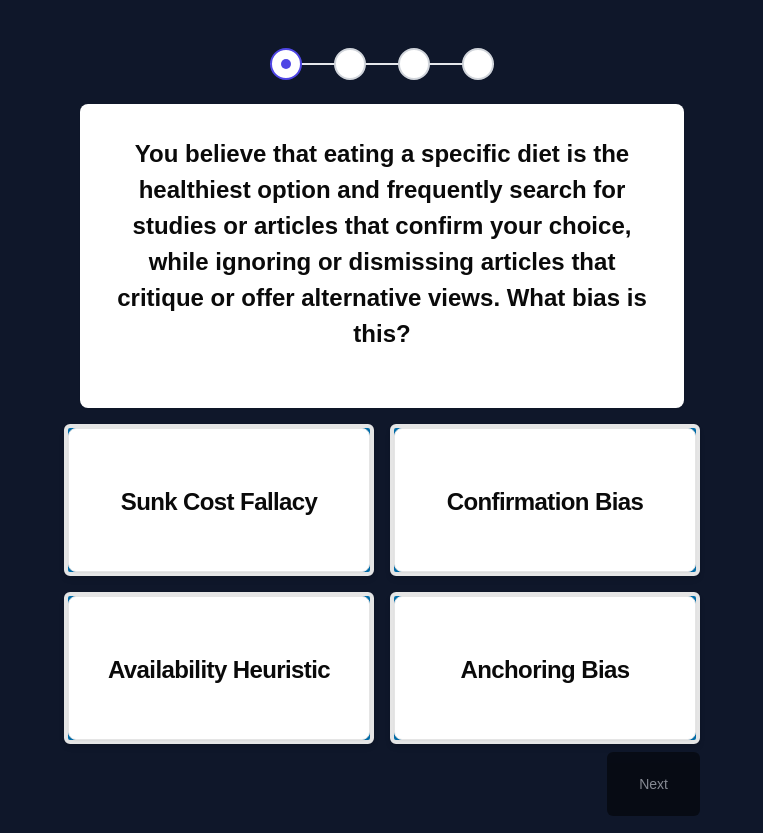
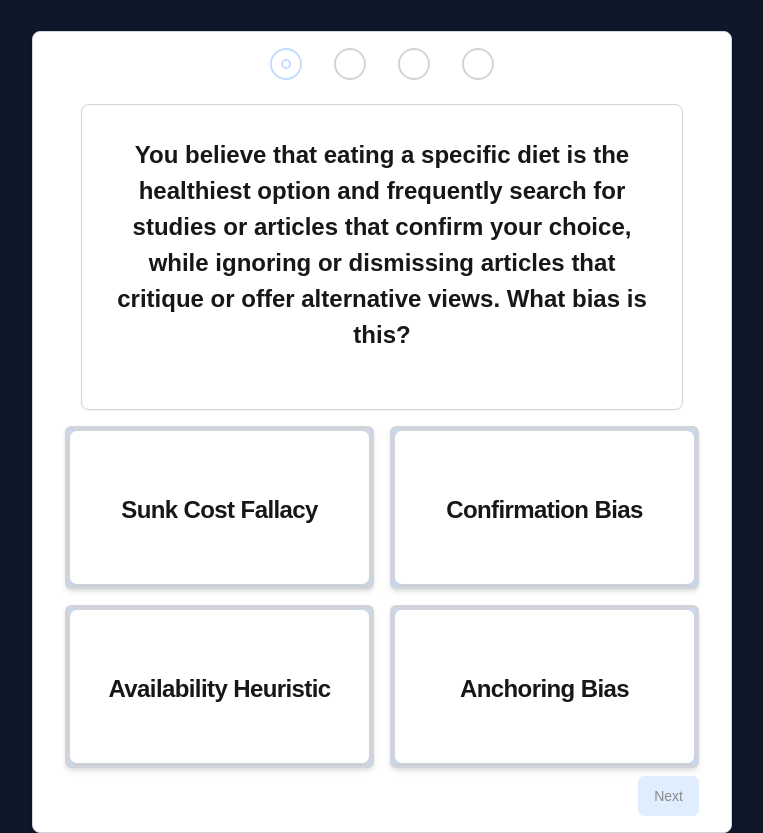
Before and after one commit to liathirsh/YourBiasGame, a Next.js app: page /play in a window 1280 px wide. Shown: the whole page, without its empty margins (258-1021 px from the left). Built offline with nearby package versions, Linux system fonts and the light colour scheme.

Commit message:
theme changes

```diff
--- a/src/app/(game)/_components/choiceGrid.tsx
+++ b/src/app/(game)/_components/choiceGrid.tsx
@@ -24,9 +24,10 @@ const ChoiceGrid = ({ choices, selectedChoice, handleClick, flippedStates }: Cho
                             selectedChoice
                                 ?
                                 choice.isCorrect
-                                    ? 'bg-green-600 border-green-600'
-                                    : 'bg-red-600 border-red-600'
-                                : 'bg-[#006DAA] hover:bg-[#003559] hover:border-[#003559]'
+                                    ? 'bg-success border-success hover:bg-success-hover'
+                                    : 'bg-destructive border-destructive hover:bg-destructive-hover'
+                                : 'bg-primary hover:primary hover:bg-primary-hover hover:border-primary-hover'
+
                         }`}
                         disabled={false}
                 >
--- a/src/app/(game)/_components/choicebox.tsx
+++ b/src/app/(game)/_components/choicebox.tsx
@@ -12,11 +12,6 @@ export interface ChoiceBoxProps {
 const ChoiceBox = ({ choice, definition, isFlipped } : ChoiceBoxProps) => {
     const isMobile = useMediaQuery('(max-width: 768px)');
     const isSmallScreen = useMediaQuery('(max-width: 390px)');
-
-    // const { height } = useSpring({
-    //   height: isSmallScreen ? "120px" : isMobile ? "80px" : "150px",
-    //   config: { mass: 5, tension: 280, friction: 30 },
-    // });
 
     const { rotation } = useSpring({
         rotation: isFlipped ? 180 : 0,
@@ -44,7 +39,7 @@ const ChoiceBox = ({ choice, definition, isFlipped } : ChoiceBoxProps) => {
                 transform: "rotateY(0deg)",
               }}
             >
-              <Card className={`w-full h-full flex items-center justify-center"
+              <Card className={`w-full h-full flex items-center justify-center bg-card border border-border shadow-sm rounded-lg"
                 ${
                   isSmallScreen
                   ? "text-xs py-2"
@@ -53,7 +48,7 @@ const ChoiceBox = ({ choice, definition, isFlipped } : ChoiceBoxProps) => {
                   : "text-lg p-8"
                 }`}
                 >
-                <CardTitle className="w-full px-0 pt-1 text-center">
+                <CardTitle className="w-full px-0 pt-1 text-center text-foreground">
                   {choice}
                 </CardTitle>
               </Card>
@@ -66,8 +61,8 @@ const ChoiceBox = ({ choice, definition, isFlipped } : ChoiceBoxProps) => {
                 transform: "rotateY(180deg)",
               }}
             >
-              <Card className="w-full h-full flex items-center justify-center">
-                <CardDescription className="w-full text-xs md:text-sm lg:text-base leading-tight md:leading-tight lg:leading-normal px-0 pt-4 text-center">
+              <Card className="w-full h-full flex items-center justify-center bg-muted border border-border shadow-sm rounded-lg">
+                <CardDescription className="w-full text-xs md:text-sm lg:text-base leading-tight md:leading-tight lg:leading-normal px-0 pt-4 text-center text-muted-foreground">
                   {definition}
                 </CardDescription>
               </Card>
--- a/src/app/(game)/_components/nextButton.tsx
+++ b/src/app/(game)/_components/nextButton.tsx
@@ -9,7 +9,16 @@ interface NextButtonProps {
 const NextButton:React.FC<NextButtonProps> = ( { onNext, disabled }) => {
 
     return (
-        <Button className="mt-6 p-8 bg-black" type="button"  onClick={onNext} disabled={disabled}> Next </Button>
+        <Button
+            className={`mt-6 bg-primary text-primary-foreground hover:bg-primary-hover p-4 rounded-md transition-colors
+            ${ disabled ? "opacity-50 cursor-not-allowed" : "opacity-100"
+            }`}
+            type="button"
+            onClick={onNext}
+            disabled={disabled}
+        >
+            Next
+        </Button>
     );
 };
 
--- a/src/app/(game)/_components/questionbox.tsx
+++ b/src/app/(game)/_components/questionbox.tsx
@@ -10,7 +10,7 @@ const QuestionBox = ({ question } : questionType) => {
     const isSmallScreen = useMediaQuery('(max-width: 390px)');
 
     return (
-        <Card className={`border-0 w-full h-full p-8 ${isSmallScreen ? "p-4" : isMobile ? "p-6" : "p-8"}
+        <Card className={`border border-border bg-card text-foreground shadow-sm w-full h-full rounded-lg ${isSmallScreen ? "p-4" : isMobile ? "p-6" : "p-8"}
                 ${isSmallScreen ? "text-xs" : isMobile ? "text-sm" : "text-base"}`}
         >
             <CardHeader
--- a/src/app/(game)/layout.tsx
+++ b/src/app/(game)/layout.tsx
@@ -2,8 +2,8 @@
 const GameLayout = ({ children }: { children: React.ReactNode }) => {
 
     return (
-      <div className="h-full flex flex-col items-center md:items-center justify center md:justify-start lg:justify-center">
-        <div className="w-full responsive-container mt-6 md:mt-12 lg:mt-16 px-4 md:px-8">
+      <div className="h-full flex flex-col items-center md:items-center justify center md:justify-start lg:justify-center bg-background text-foreground">
+        <div className="w-full responsive-container mt-6 md:mt-12 lg:mt-16 px-4 md:px-8 bg-card border border-border rounded-lg shadow-md">
           {children}
         </div>
       </div>
--- a/src/app/(gameStart)/layout.tsx
+++ b/src/app/(gameStart)/layout.tsx
@@ -1,7 +1,7 @@
 
 const WelcomeLayout = ({ children }: {children: React.ReactNode}) => {
     return (
-        <div className="h-full flex items-center justify-center px-4 md:px-0">
+        <div className="h-full flex items-center justify-center px-4 md:px-0 bg-primary text-primary-foreground">
             <div className="flex flex-col md:flex-row space-y-4 md:space-y-0 md:space-x-4">
                 {children}
             </div>
--- a/src/app/globals.css
+++ b/src/app/globals.css
@@ -29,6 +29,12 @@ body {
 @layer utilities {
   .text-balance {
     text-wrap: balance;
+  }
+  .text-foreground {
+    color: var(--foreground);
+  }
+  .bg-background {
+    background-color: var(--background);
   }
 }
 
--- a/src/components/ui/button.tsx
+++ b/src/components/ui/button.tsx
@@ -13,7 +13,7 @@ const buttonVariants = cva(
         destructive:
           "bg-destructive text-destructive-foreground hover:bg-destructive/90",
         outline:
-          "border border-input bg-background hover:bg-accent hover:text-accent-foreground",
+          "border border-neutral bg-background hover:bg-accent hover:text-accent-foreground",
         secondary:
           "bg-secondary text-secondary-foreground hover:bg-secondary/80",
         ghost: "hover:bg-accent hover:text-accent-foreground",
--- a/src/components/ui/progresscircles.tsx
+++ b/src/components/ui/progresscircles.tsx
@@ -20,38 +20,38 @@ export default function ProgressCircles({ steps }: {steps: Step[] }) {
             {step.status === 'complete' ? (
               <>
                 <div aria-hidden="true" className="absolute inset-0 flex items-center">
-                  <div className="h-0.5 w-full bg-indigo-600" />
+                  <div className="h-0.5 w-full bg-primary" />
                 </div>
                 <a
                   href="#"
-                  className="relative flex h-8 w-8 items-center justify-center rounded-full bg-indigo-600 hover:bg-indigo-900"
+                  className="relative flex h-8 w-8 items-center justify-center rounded-full bg-primary hover:bg-primary-hover"
                 >
-                  <CheckIcon aria-hidden="true" className="h-5 w-5 text-white" />
+                  <CheckIcon aria-hidden="true" className="h-5 w-5 text-primary-foreground" />
                   <span className="sr-only">{step.name}</span>
                 </a>
               </>
             ) : step.status === 'current' ? (
               <>
                 <div aria-hidden="true" className="absolute inset-0 flex items-center">
-                  <div className="h-0.5 w-full bg-gray-200" />
+                  <div className="h-0.5 w-full bg-neutral" />
                 </div>
                 <a
                   href="#"
                   aria-current="step"
-                  className="relative flex h-8 w-8 items-center justify-center rounded-full border-2 border-indigo-600 bg-white"
+                  className="relative flex h-8 w-8 items-center justify-center rounded-full border-2 border-primary bg-white"
                 >
-                  <span aria-hidden="true" className="h-2.5 w-2.5 rounded-full bg-indigo-600" />
+                  <span aria-hidden="true" className="h-2.5 w-2.5 rounded-full border-2 border-primary" />
                   <span className="sr-only">{step.name}</span>
                 </a>
               </>
             ) : step.status === 'incorrect' ? (
                 <>
                   <div aria-hidden="true" className="absolute inset-0 flex items-center">
-                    <div className="h-0.5 w-full bg-gray-200" />
+                    <div className="h-0.5 w-full bg-neutral" />
                   </div>
                   <a
                     href="#"
-                    className="relative flex h-8 w-8 items-center justify-center rounded-full bg-red-600 hover:bg-red-800"
+                    className="relative flex h-8 w-8 items-center justify-center rounded-full bg-destructive hover:bg-destructive-hover"
                   >
                     <span aria-hidden="true" className="text-white text-xl font-bold">X</span>
                     <span className="sr-only">{step.name}</span>
@@ -60,15 +60,15 @@ export default function ProgressCircles({ steps }: {steps: Step[] }) {
               ) : (
               <>
                 <div aria-hidden="true" className="absolute inset-0 flex items-center">
-                  <div className="h-0.5 w-full bg-gray-200" />
+                  <div className="h-0.5 w-full bg-neutral" />
                 </div>
                 <a
                   href="#"
-                  className="group relative flex h-8 w-8 items-center justify-center rounded-full border-2 border-gray-300 bg-white hover:border-gray-400"
+                  className="group relative flex h-8 w-8 items-center justify-center rounded-full border-2 border-neutral bg-white hover:border-neutral-hover"
                 >
                   <span
                     aria-hidden="true"
-                    className="h-2.5 w-2.5 rounded-full bg-transparent group-hover:bg-gray-300"
+                    className="h-2.5 w-2.5 rounded-full bg-transparent group-hover:bg-neutral"
                   />
                   <span className="sr-only">{step.name}</span>
                 </a>
--- a/tailwind.config.ts
+++ b/tailwind.config.ts
@@ -1,64 +1,65 @@
 import type { Config } from "tailwindcss";
 
 const config: Config = {
-    darkMode: ["class"],
+  darkMode: ["class"], // Optional: Keep dark mode if needed
   content: [
     "./src/pages/**/*.{js,ts,jsx,tsx,mdx}",
     "./src/components/**/*.{js,ts,jsx,tsx,mdx}",
     "./src/app/**/*.{js,ts,jsx,tsx,mdx}",
   ],
   theme: {
+    screens: {
+      sm: "480px",
+      md: "768px",
+      lg: "976px",
+      xl: "1440px",
+    },
     extend: {
       colors: {
-			'custom-blue': '#006DAA',
-  			background: 'hsl(var(--background))',
-  			foreground: 'hsl(var(--foreground))',
-  			card: {
-  				DEFAULT: 'hsl(var(--card))',
-  				foreground: 'hsl(var(--card-foreground))'
+        // Colors consistent with what you are already using
+        background: "#F7F7FB", // Light pastel background
+        success: {
+          DEFAULT: "#C1F0DC", // Light pastel green for success state
+          hover: "#A3E4C4", // Hover state for success
+          border: "#A3E4C4", // Border color for success state
         },
-  			popover: {
-  				DEFAULT: 'hsl(var(--popover))',
-  				foreground: 'hsl(var(--popover-foreground))'
+        destructive: {
+          DEFAULT: "#F4C7C3", // Light pastel red for incorrect answers
+          hover: "#EFA9A4", // Hover state for destructive
+          border: "#EFA9A4", // Border color for destructive state
         },
         primary: {
-  				DEFAULT: 'hsl(var(--primary))',
-  				foreground: 'hsl(var(--primary-foreground))'
+          DEFAULT: "#C3DDFD", // Light pastel blue for primary
+          hover: "#AFC7F3", // Hover state for primary
+          border: "#AFC7F3", // Border color for primary state
         },
-  			secondary: {
-  				DEFAULT: 'hsl(var(--secondary))',
-  				foreground: 'hsl(var(--secondary-foreground))'
+        card: {
+          DEFAULT: "#FFFFFF", // White for card background
+          foreground: "#171717", // Text color for card content
         },
         muted: {
-  				DEFAULT: 'hsl(var(--muted))',
-  				foreground: 'hsl(var(--muted-foreground))'
+          DEFAULT: "#E5E7EB", // Light muted color
+          foreground: "#6B7280", // Muted text color
         },
         accent: {
-  				DEFAULT: 'hsl(var(--accent))',
-  				foreground: 'hsl(var(--accent-foreground))'
+          DEFAULT: "#F9A8D4", // Accent color
+          foreground: "#831843", // Accent text color
         },
-  			destructive: {
-  				DEFAULT: 'hsl(var(--destructive))',
-  				foreground: 'hsl(var(--destructive-foreground))'
-  			},
-  			border: 'hsl(var(--border))',
-  			input: 'hsl(var(--input))',
-  			ring: 'hsl(var(--ring))',
-  			chart: {
-  				'1': 'hsl(var(--chart-1))',
-  				'2': 'hsl(var(--chart-2))',
-  				'3': 'hsl(var(--chart-3))',
-  				'4': 'hsl(var(--chart-4))',
-  				'5': 'hsl(var(--chart-5))'
-  			}
+        border: "#D1D5DB", // Default border color
+        input: "#F3F4F6", // Input background color
+        ring: "#E0E7FF", // Ring color
       },
       borderRadius: {
-  			lg: 'var(--radius)',
-  			md: 'calc(var(--radius) - 2px)',
-  			sm: 'calc(var(--radius) - 4px)'
-  		}
-  	}
+        lg: "var(--radius)",
+        md: "calc(var(--radius) - 2px)",
+        sm: "calc(var(--radius) - 4px)",
+      },
+      boxShadow: {
+        md: "0 4px 6px -1px rgba(0, 0, 0, 0.1), 0 2px 4px -1px rgba(0, 0, 0, 0.06)",
+      },
+    },
   },
   plugins: [require("tailwindcss-animate")],
 };
+
 export default config;
```
Also changed, not shown: src/app/(endgame)/_components/results.tsx (+7 -7 lines), src/app/(game)/play/page.tsx (+5 -5 lines). Lines whose indentation alone changed are shown as unchanged.
